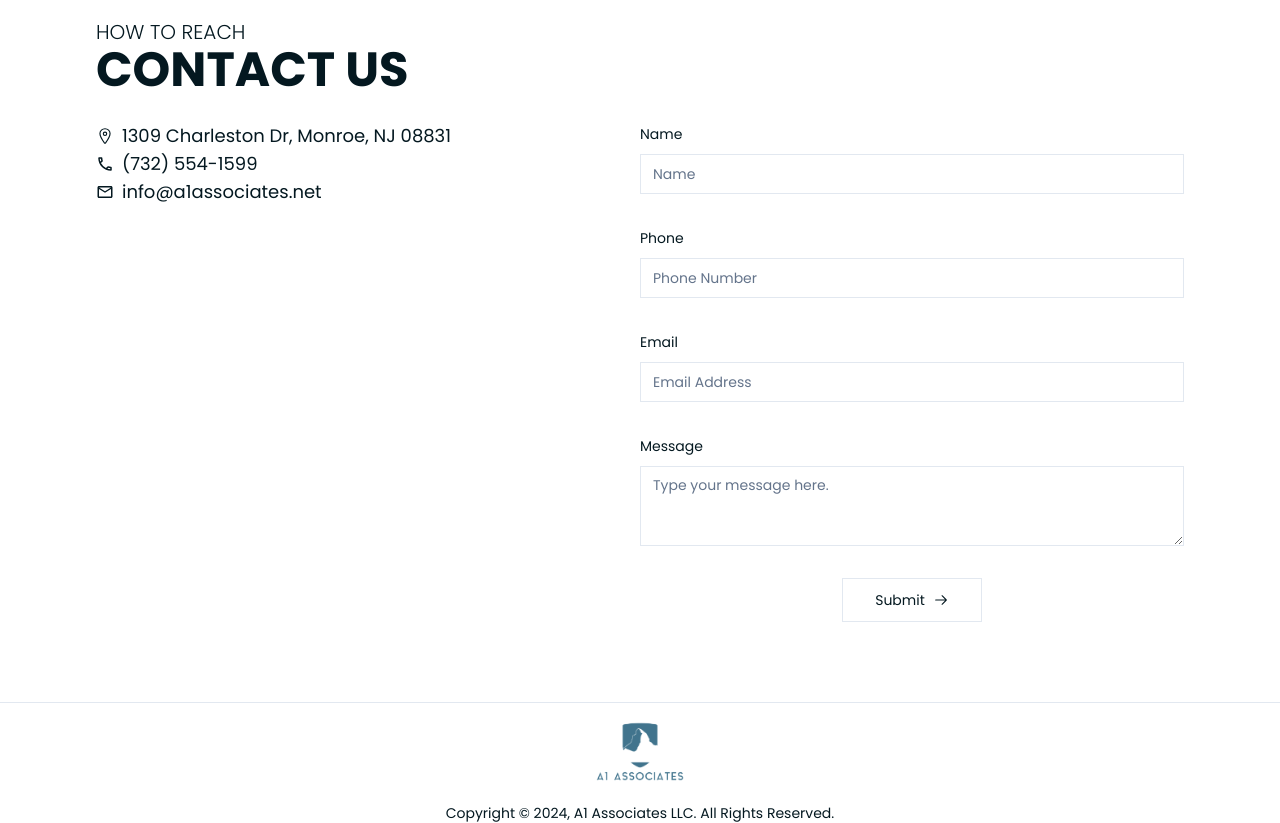
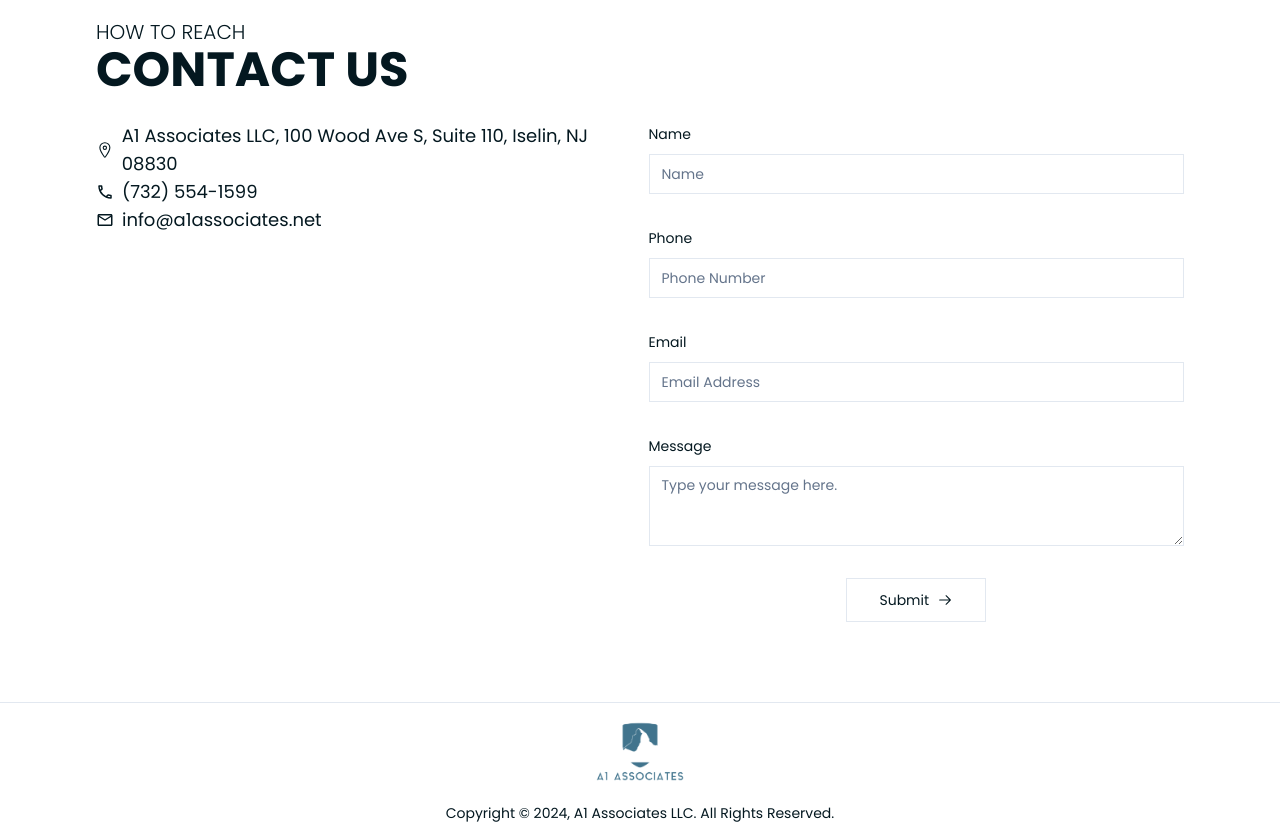
Before and after one commit to DevAtA1/A1Web, a Next.js app: page / in a window 1280 px wide. Shown: the part 3460-4283 px from the top of the page. Built offline with nearby package versions, Linux system fonts and the light colour scheme.

Commit message:
Updated address

```diff
--- a/src/CONSTANTS.ts
+++ b/src/CONSTANTS.ts
@@ -898,7 +898,7 @@ export const aboutUsData = {
   ],
 };
 export const contactData = {
-  location: "1309 Charleston Dr, Monroe, NJ 08831",
+  location: "A1 Associates LLC, 100 Wood Ave S, Suite 110, Iselin, NJ 08830",
   phoneNumbers: ["(732) 554-1599"],
   email: "info@a1associates.net",
 };
```
